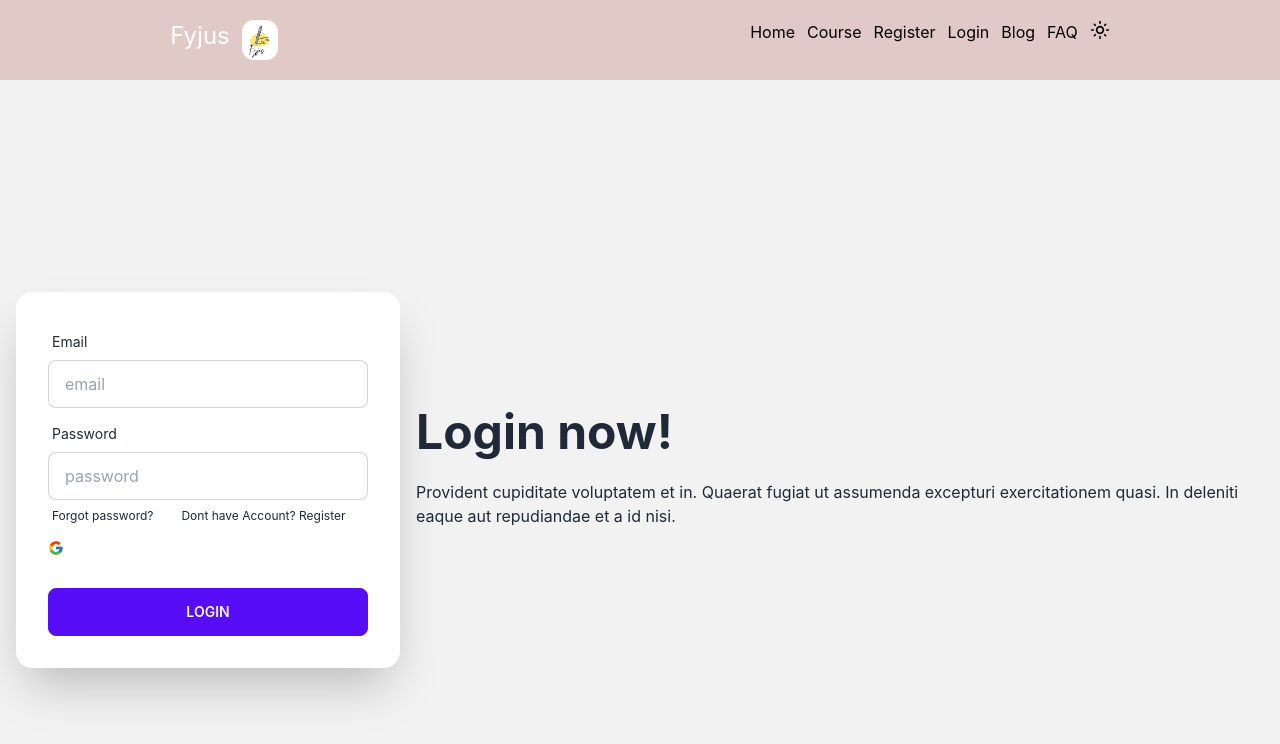
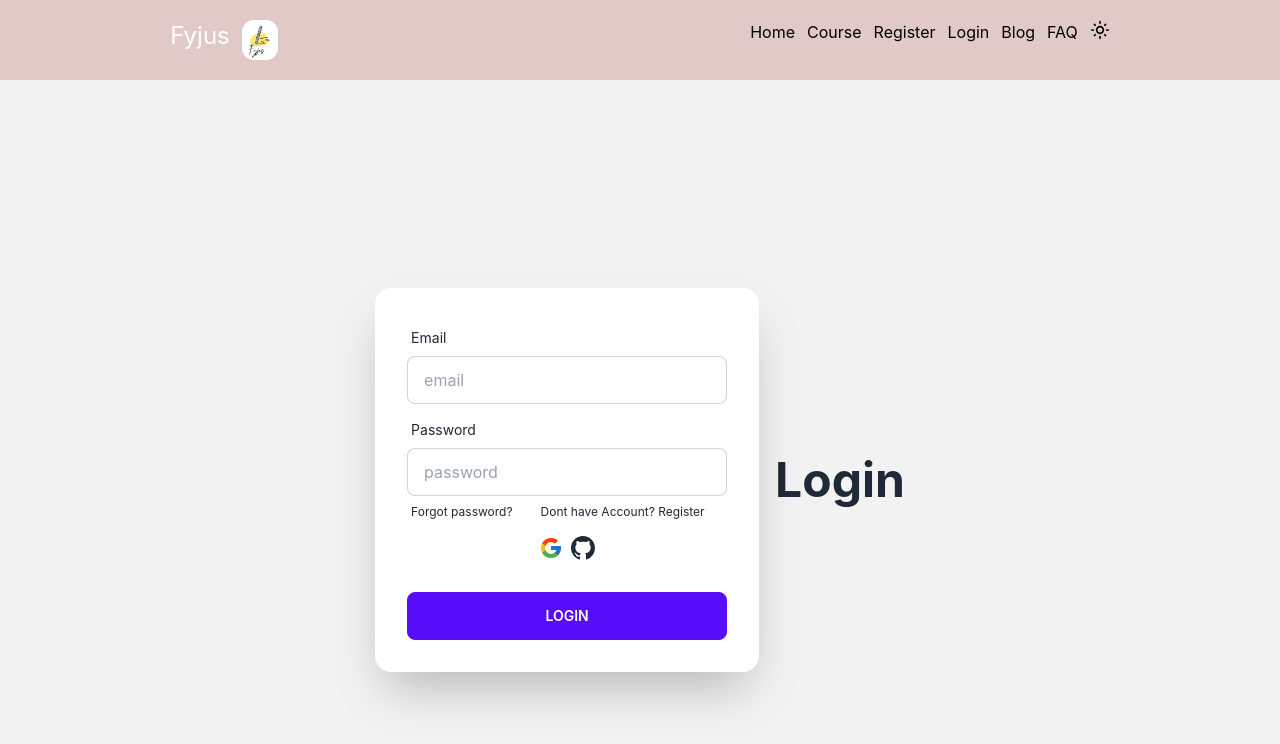
Before and after one commit to sou2000s/fyjus, a React (Create React App) app: page /login in a window 1280 px wide. Shown: the top 744 px of the page. Built offline with nearby package versions, Linux system fonts and the light colour scheme; no server answers.

Commit message:
github login and register done

```diff
--- a/src/components/CheckOut/CheckOut.js
+++ b/src/components/CheckOut/CheckOut.js
@@ -1,15 +1,19 @@
 import React from 'react';
+import toast from 'react-hot-toast';
 import { useLoaderData } from 'react-router-dom';
 
 const CheckOut = () => {
     const course = useLoaderData()
     console.log(course);
+    const handlePayment = () => {
+        toast.success("payment done")
+    }
     return (
         <div className='text-center border-2 my-32 '>
 
               <p className='text-xl '>Course Name:{course.name}</p>
              <p className='text-xl mt-12'>Total Rs: {course.detail[0].price}$</p>
-             <button className='btn btn-primary mt-12'>Pay</button>
+             <button className='btn btn-primary mt-12' onClick={handlePayment}>Pay</button>
         </div>
     );
 };
--- a/src/components/Login/Login.js
+++ b/src/components/Login/Login.js
@@ -2,12 +2,13 @@ import React from 'react';
 import { useContext } from 'react';
 import { Link, useLocation, useNavigate } from 'react-router-dom';
 import { AuthContext } from '../../contexts/AuthProvider';
-import {FcGoogle} from "react-icons/fc"
+import {FcGoogle  } from "react-icons/fc";
+import {BsGithub} from "react-icons/bs"
 import { useState } from 'react';
 import toast from 'react-hot-toast';
 const Login = () => {
     const [errors , setErrors]  = useState()
-    const {handleGoogleAuthantiCation , user,login} = useContext(AuthContext)
+    const {handleGoogleAuthantiCation ,handleGithubAuthenTication ,user,login} = useContext(AuthContext)
     const location = useLocation()
     const from = location.state?.from?.pathname || "/"
     const navigate = useNavigate()
@@ -37,17 +38,25 @@ const Login = () => {
     const handleGoogleLogin = () => {
         handleGoogleAuthantiCation()
         .then(res => {
-            console.log(res.user);
+
+            navigate(from, { replace: true })
         })
-        .catch(error => console.error(error))
+        .catch(error =>setErrors(error.message))
+    }
+
+    // git hub
+
+    const handleGitHubLogin = () =>{
+      handleGithubAuthenTication()
+      .then(()=>{ navigate(from, { replace: true })})
+      .catch(error =>setErrors(error.message))
     }
     return (
         <div>
             <div className="hero min-h-screen bg-base-200">
   <div className="hero-content flex-col lg:flex-row-reverse">
     <div className="text-center lg:text-left">
-      <h1 className="text-5xl font-bold">Login now!</h1>
-      <p className="py-6">Provident cupiditate voluptatem et in. Quaerat fugiat ut assumenda excepturi exercitationem quasi. In deleniti eaque aut repudiandae et a id nisi.</p>
+      <h1 className="text-5xl font-bold">Login</h1>
     </div>
     <div className="card flex-shrink-0 w-full max-w-sm shadow-2xl bg-base-100">
       <form onSubmit={handleLogin} className="card-body">
@@ -68,7 +77,10 @@ const Login = () => {
           </label>
           <p className='text-red-700'>{errors}</p>
         </div>
-        <FcGoogle onClick={handleGoogleLogin}></FcGoogle>
+        <div className='flex justify-center'>
+        <FcGoogle onClick={handleGoogleLogin} className=" text-2xl"/>
+        <BsGithub onClick={handleGitHubLogin} className=" text-2xl ml-2"/>
+        </div>
         <div className="form-control mt-6">
           <button type='submit' className="btn btn-primary">Login</button>
         </div>
--- a/src/routes/PrivateRoute/PrivateRoute.js
+++ b/src/routes/PrivateRoute/PrivateRoute.js
@@ -10,10 +10,10 @@ const PrivateRoute = ({children}) => {
         return <div>loafing....</div>
     }
 
-    if(user && user.email){
-        return children
+    if(!user ){
+        return <Navigate to='/login' state={{ from: location }} replace ></Navigate>
     }
-    return <Navigate to='/login' state={{ from: location }} replace ></Navigate>
+    return children;
 
 };
 
```
Also changed, not shown: 1 other file (tests, documents, lock files or other folders).
